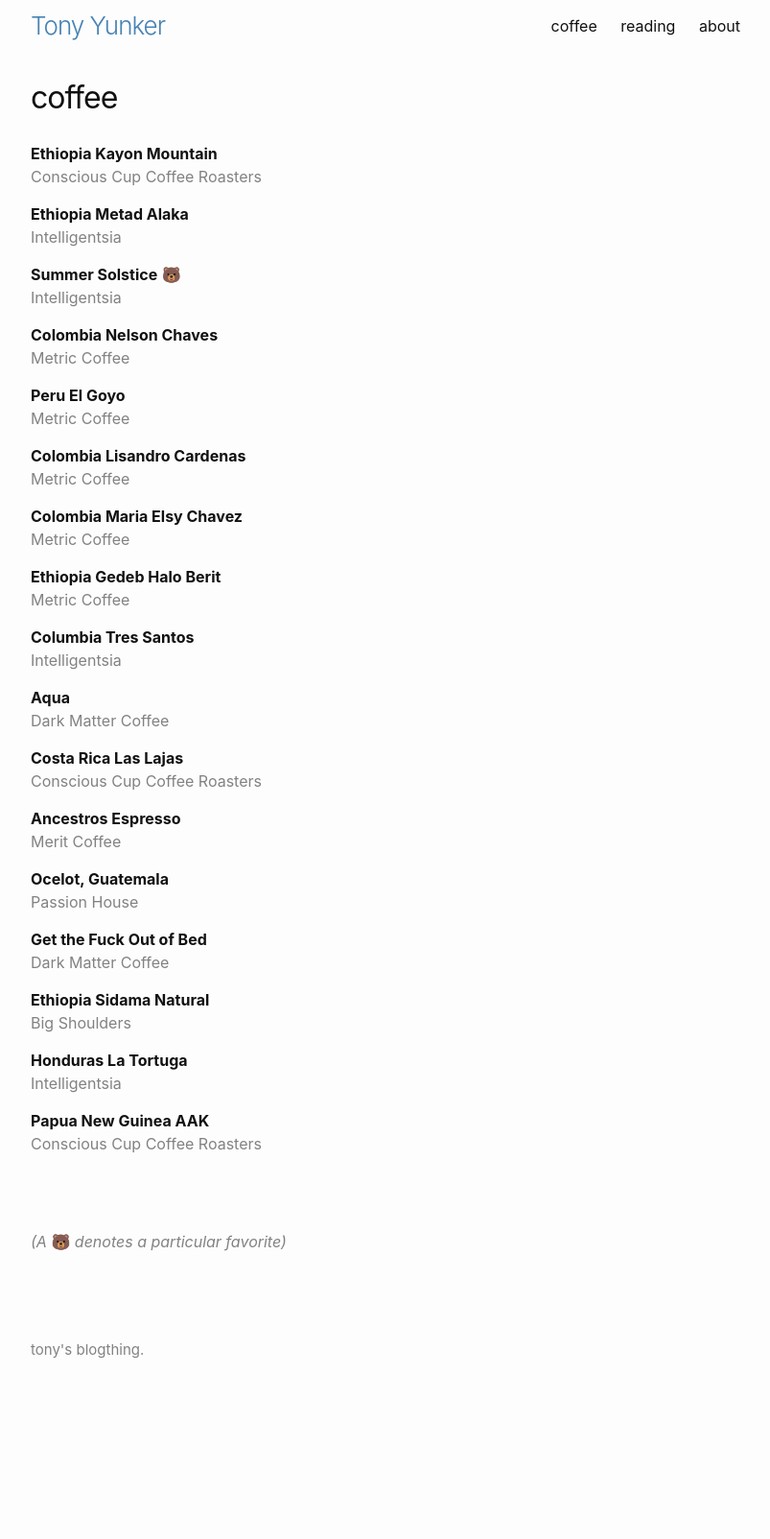
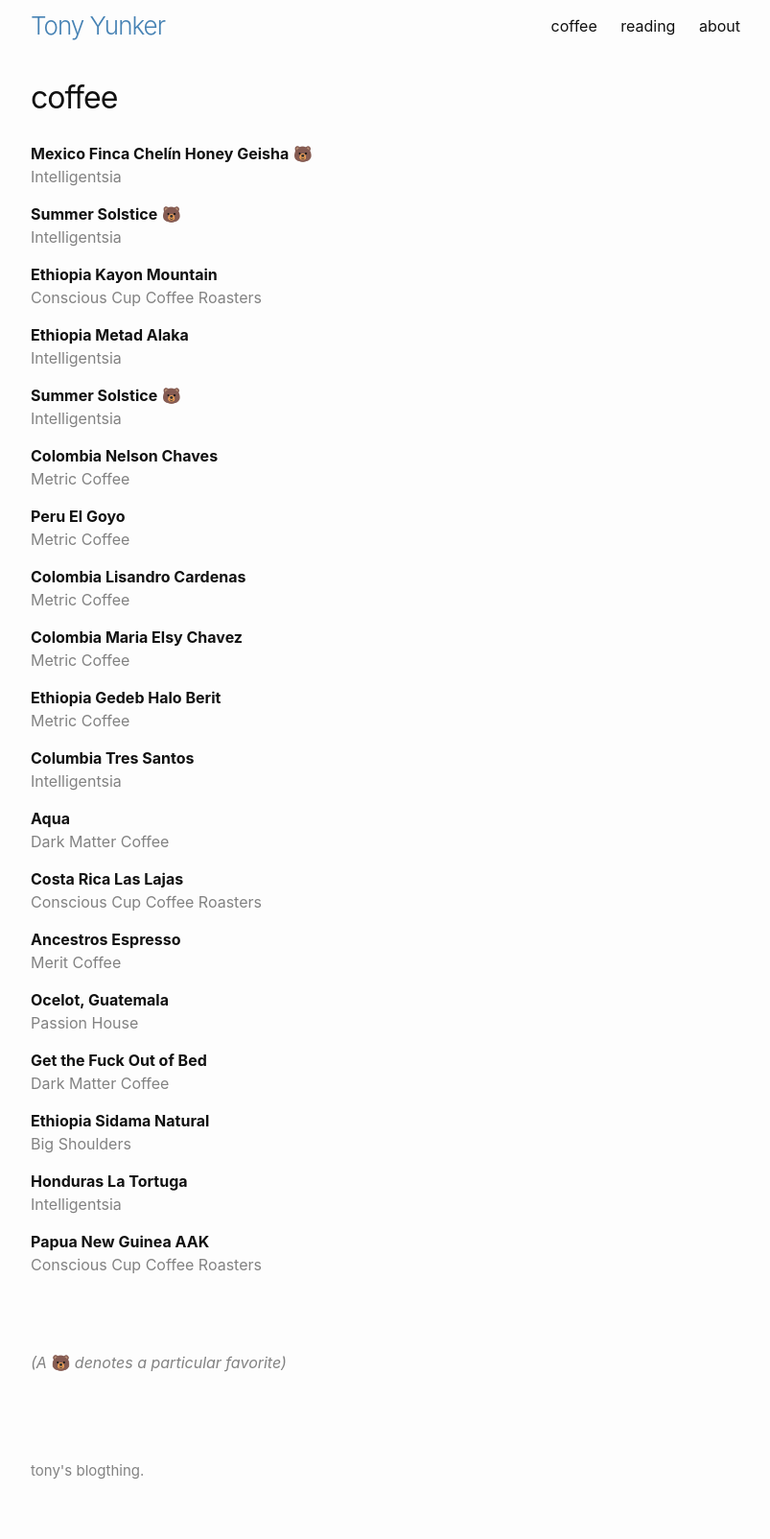
Before and after one commit to ayunker/ayunker.github.io, a Jekyll site: the page built from lists/coffee.md, in a window 1280 px wide. Shown: the whole page at 96% size, without its empty margins (238-1041 px from the left). Built offline with Jekyll 4.4.1, drawn with Linux system fonts in a browser that asks for light colours; before the commit the page ends 1478 px from its top, so only the background shows below that.

Commit message:
UPDATE coffee and book lists

```diff
--- a/lists/coffee.md
+++ b/lists/coffee.md
@@ -2,6 +2,11 @@
 layout: page
 title: coffee
 ---
+**Mexico Finca Chelín Honey Geisha** 🐻 \\
+<span class="grey-text">Intelligentsia</span>
+
+**Summer Solstice** 🐻 \\
+<span class="grey-text">Intelligentsia</span>
 
 **Ethiopia Kayon Mountain**\\
 <span class="grey-text">Conscious Cup Coffee Roasters</span>
```
Also changed, not shown: lists/reading.md (+3 -0 lines).
